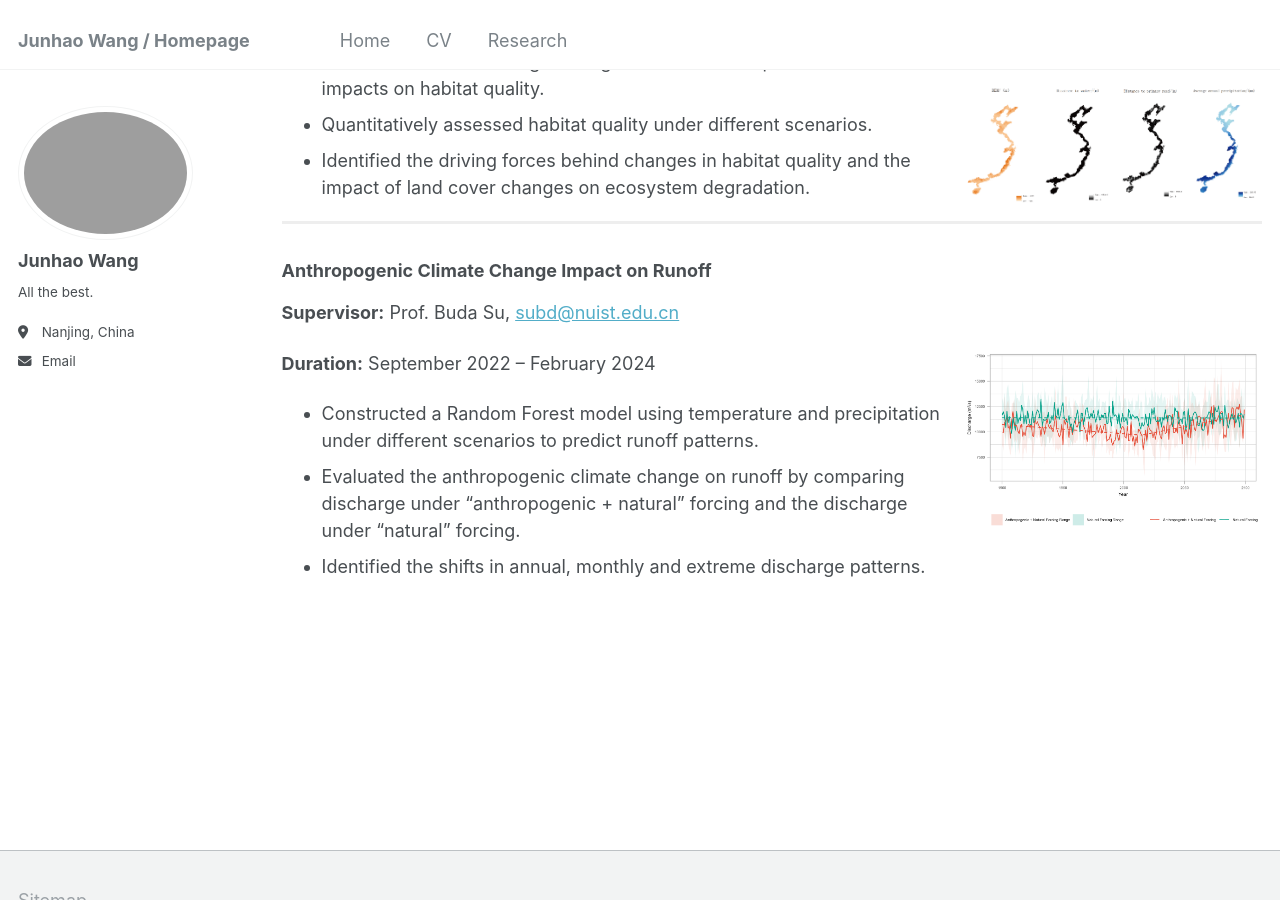
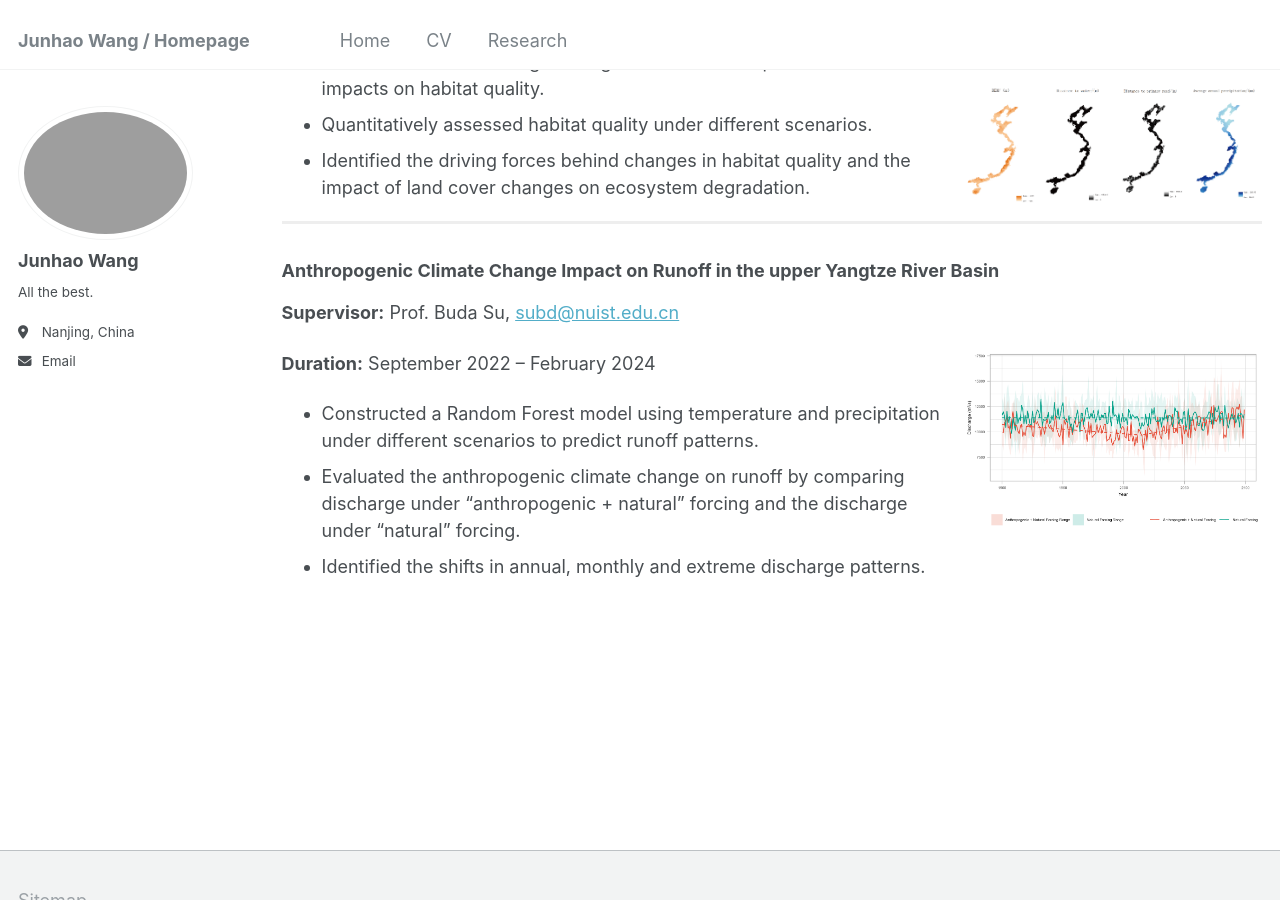
Before and after one commit to sigmundw/sigmundw.github.io, a Jekyll site: the page built from _pages/research.md, in a window 1280 px wide and 900 px high, scrolled down 649 px. Built offline with Jekyll 4.4.1, drawn with Linux system fonts in a browser that asks for light colours.

Commit message:
Update research.md

```diff
--- a/_pages/research.md
+++ b/_pages/research.md
@@ -36,7 +36,7 @@ redirect_from:
 
 <div style="border-top: 3px solid #eee; margin: 20px 0;"></div>
 
-### Anthropogenic Climate Change Impact on Runoff
+### Anthropogenic Climate Change Impact on Runoff in the upper Yangtze River Basin
 
 
 **Supervisor:** Prof. Buda Su, [subd@nuist.edu.cn](mailto:subd@nuist.edu.cn)
```
